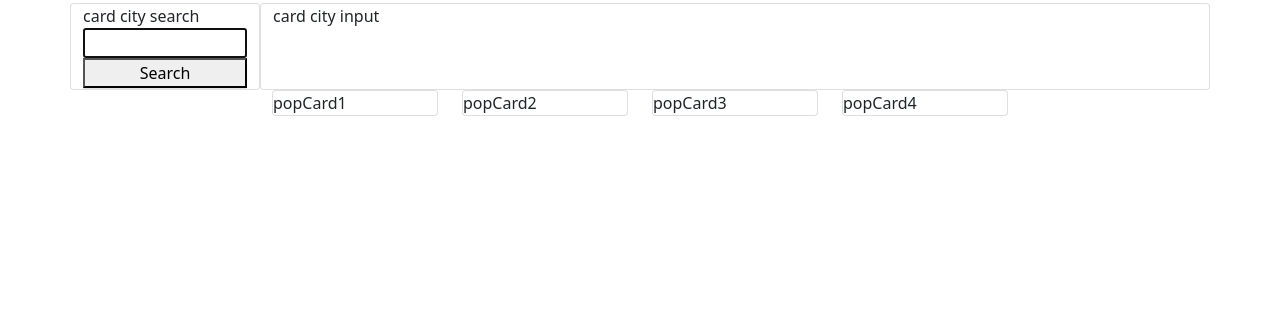
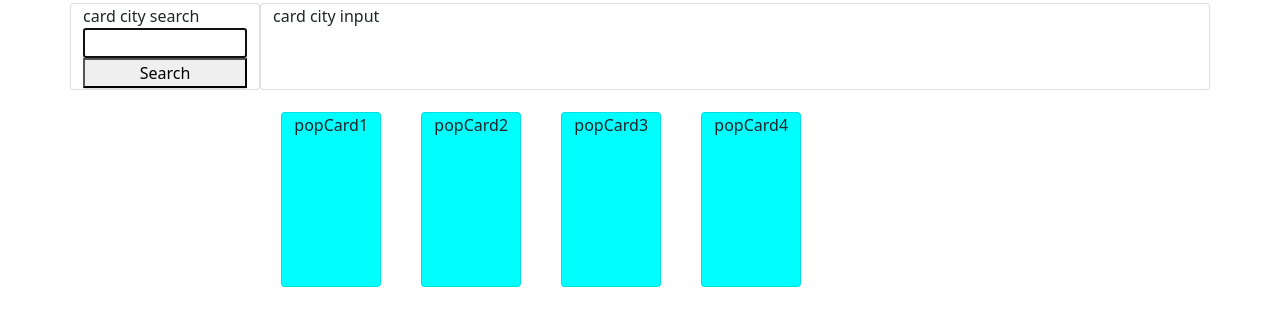
Before and after one commit to arbourKyle/weatherApp, a plain HTML site: page index.html in a window 1280 px wide. Shown: the part 53-378 px from the top of the page. Drawn offline with nearby package versions, Linux system fonts and the light colour scheme.

Commit message:
fixed double divs on card elements

```diff
--- a/assets/css/style.css
+++ b/assets/css/style.css
@@ -1,3 +1,7 @@
+* {
+    margin: 0;
+}
+
 .container-fluid {
     text-align: center;
     background-color: rgb(71, 71, 250);
--- a/assets/js/script.js
+++ b/assets/js/script.js
@@ -8,19 +8,3 @@ var apiKey = "b8149456ebf22679f89374a350ed5a0d";
 var city;
 
 // fetch(queryURL)
-
-var searchCity = function (event) {
-    event.preventDefault();
-
-    var user = cityInput.value.trim();
-
-    if (!user) {
-
-        localStorage.setItem('cityName', user.value)
-
-    } else {
-      alert('Please enter a city');
-    }
-  };
-
-  document.addEventListener("submit", searchCity);
--- a/index.html
+++ b/index.html
@@ -30,31 +30,27 @@
     </div>
 </div>
 
-<div class="row">
+<div class="row" style=" padding: 2px;">
     <div class="empty col-2"></div>
 
-    <div class="col-2">
-    <div class="card">
+    <div class=" card col-3" style="height: 175px; width: 100px; background-color: aqua; margin: 20px;">
+
         popCard1
     </div>
+
+    <div class="card col-3"  style="height: 175px; width: 100px; background-color: aqua; margin: 20px;">
+
+        popCard2
     </div>
 
-    <div class="col-2">
-    <div class="card">
-        popCard2
-    </div>
+    <div class="card col-3" style="height: 175px; width: 100px; background-color: aqua; margin: 20px;">
+
+        popCard3
     </div>
 
-    <div class="col-2">
-    <div class="card">
-        popCard3
-    </div>
-    </div>
+    <div class="card col-3" style="height: 175px; width: 100px; background-color: aqua; margin: 20px;">
 
-    <div class="col-2">
-    <div class="card">
         popCard4
-    </div>
     </div>
     </div>
 </div>
```
